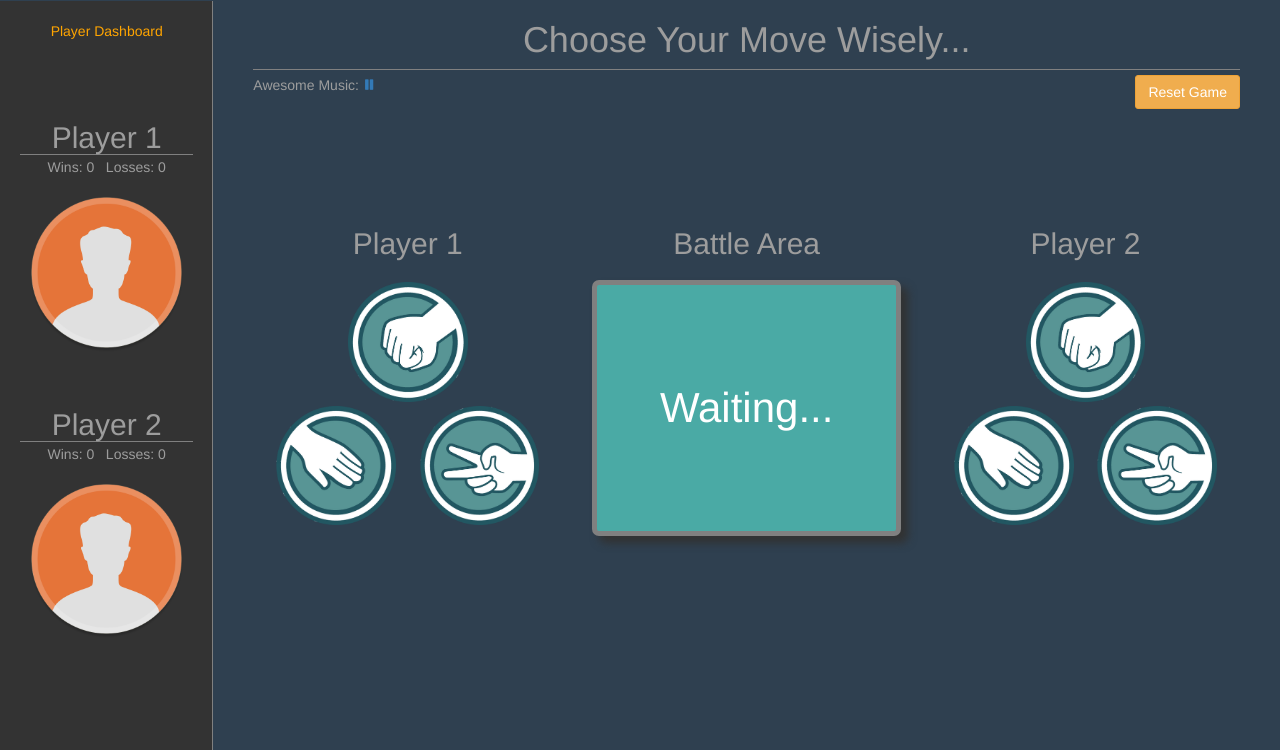
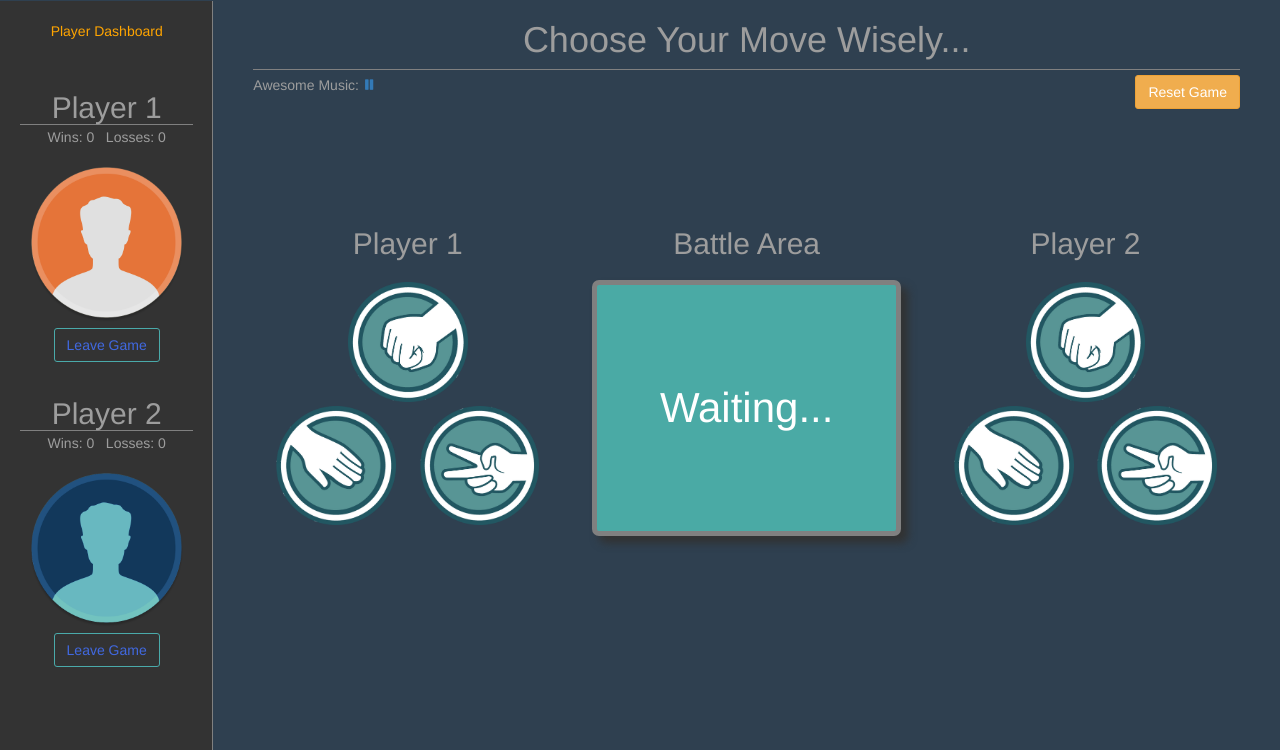
Before and after one commit to trooperandz/RPS-Multiplayer, a PHP site: page / in a window 1280 px wide. Shown: the part 50-800 px from the top of the page. Run offline with PHP 8.4, Linux system fonts and the light colour scheme; some libraries are stand-ins or nearby versions.

Commit message:
Add leave buttons

```diff
--- a/assets/css/style.css
+++ b/assets/css/style.css
@@ -45,7 +45,7 @@ li {
 }
 
 .sidebar li {
-	margin-bottom: 50px;
+	margin-bottom: 20px;
 }
 
 /* Make sure the img fits appropriately into sidebar */
@@ -58,6 +58,18 @@ li {
 	border-bottom: 1px solid gray;
 	margin: 2px 20px;
 	font-weight: 200;
+}
+
+.leave-btn {
+	margin-bottom: 15px;
+	background: none;
+	border: 1px solid #4aaaaa;
+	color: royalblue;
+	transition: .5s;
+}
+
+.leave-btn:hover {
+	background: #4aaaaa;
 }
 
 /* Move input field left to make room away from edge of screen */
--- a/assets/js/game.js
+++ b/assets/js/game.js
@@ -534,9 +534,6 @@ $(document).ready(function() {
 	});
 
 	// Click handler for reset game button, to erase db data and restore game defaults
-	// 1) Erase db info, set cancelSpanshotAction == true
-	// 2) Run resetPlayContent method to restore all player choice options on the screen
-	// 3)
 	$('#reset-btn').on('click', function() {
 		db.ref().remove();
 	});
--- a/index.html
+++ b/index.html
@@ -99,7 +99,8 @@
                     			&nbsp;
                     			Losses: <span id="player1-loss-count"> 0 </span>
                     		</p>
-                    		<img src="assets/img/player-icon.png" alt="Player Image">
+                    		<img src="assets/img/player-icon-default.png" alt="Player Image">
+                            <button class="btn btn-primary leave-btn">Leave Game</button>
                     	</li>
 
                     	<li>
@@ -110,7 +111,8 @@
                     			&nbsp;
                     			Losses: <span id="player2-loss-count"> 0 </span>
                     		</p>
-                    		<img src="assets/img/player-icon.png" alt="Player Image">
+                    		<img src="assets/img/player1-icon.png" alt="Player Image">
+                            <button class="btn btn-primary leave-btn">Leave Game</button>
                     	</li>
                     </div> <!-- #player-area -->
                 </ul> <!-- .nav-sidebar -->
```
Also changed, not shown: assets/img/player-icon-default.png (added), assets/img/player-icon.png (deleted), assets/img/player1-icon.png (added), assets/img/player2-icon.png (added).
